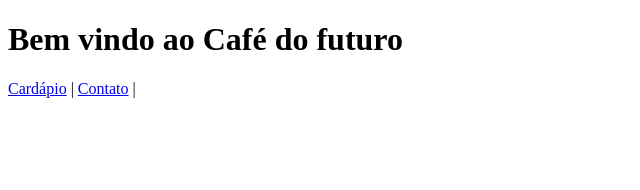
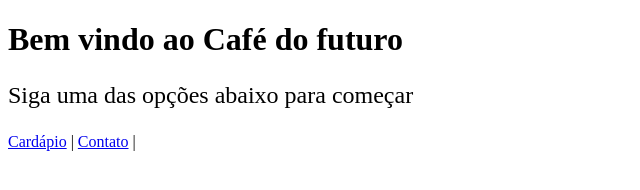
Before and after one commit to GuiDSLeopoldino/cp1front, a plain HTML site: page paginas/index.html in a window 1280 px wide. Shown: the whole page, without its empty margins (0-640 px from the left). Drawn offline with Linux system fonts and the light colour scheme.

Commit message:
adicionado css simples para mudar o tamanho da fonte do texto

```diff
--- a/paginas/index.html
+++ b/paginas/index.html
@@ -8,6 +8,17 @@
 <body>
     <header>
         <h1>Bem vindo ao Café do futuro</h1>
+            <div>
+                <style>
+                    .tamanho-grande {
+                    font-size: 24px;
+  }
+                </style>
+
+    <!-- Use a classe no HTML -->
+            <p class="tamanho-grande">Siga uma das opções abaixo para começar</p>
+
+            </div>
         <nav>
             <a href="./cardapio.html">Cardápio</a> |
             <a href="./contato.html">Contato</a> |
```
